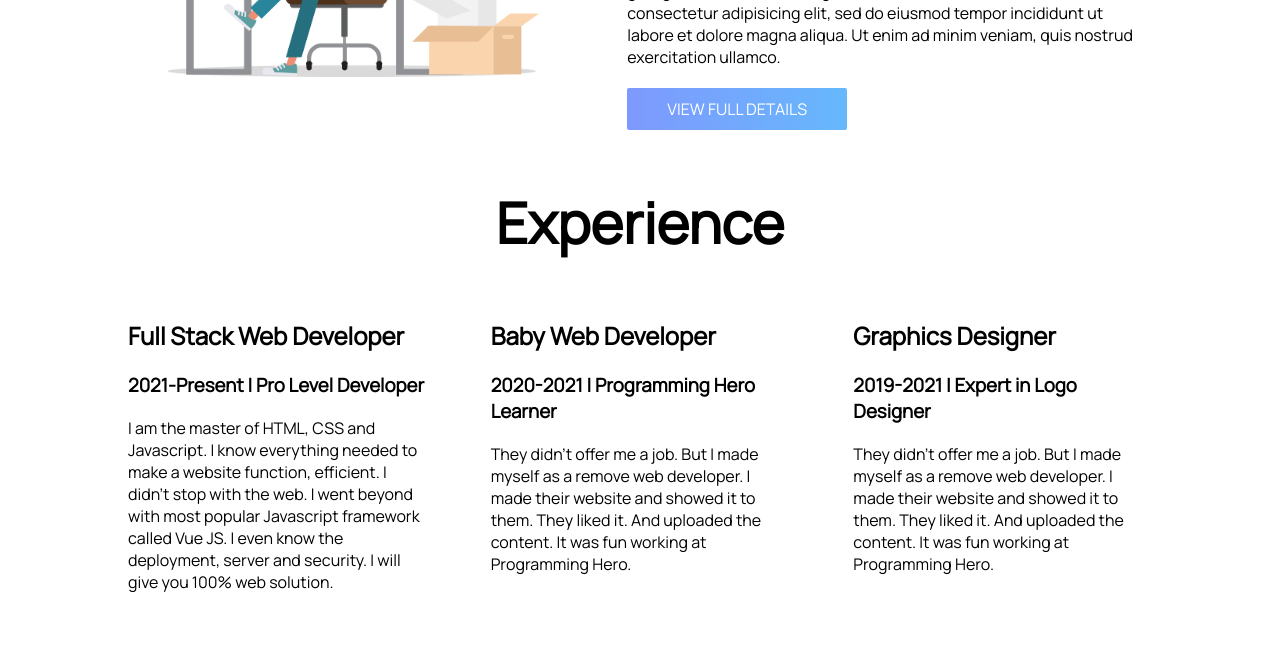
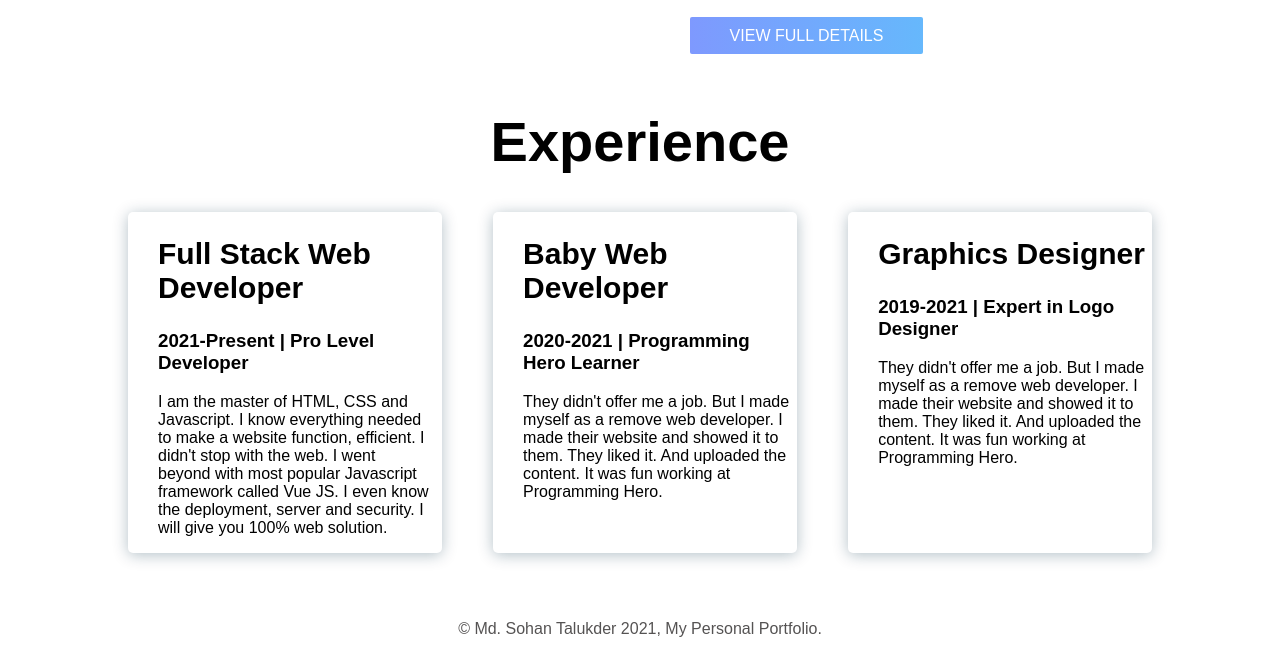
Before and after one commit to sohantalukder/simple-protfolio, a plain HTML site: page index.html in a window 1280 px wide. Shown: the part 816-1470 px from the top of the page. Before the commit the page ends 1425 px from the top, so only its background shows below. Drawn offline with Linux system fonts and the light colour scheme.

Commit message:
all data import

```diff
--- a/index.html
+++ b/index.html
@@ -6,12 +6,9 @@
     <meta name="viewport" content="width=device-width, initial-scale=1.0" />
     <title>Sohan Talukder Portfolio</title>
     <link rel="shortcut icon" href="./Image/favicon.png" type="image/x-icon" />
-    <link rel="preconnect" href="https://fonts.googleapis.com" />
-    <link rel="preconnect" href="https://fonts.gstatic.com" crossorigin />
-    <link
-      href="https://fonts.googleapis.com/css2?family=Manrope&display=swap"
-      rel="stylesheet"
-    />
+    <link rel="preconnect" href="https://fonts.googleapis.com">
+<link rel="preconnect" href="https://fonts.gstatic.com" crossorigin>
+<link href="https://fonts.googleapis.com/css2?family=Roboto&display=swap" rel="stylesheet">
     <link rel="stylesheet" href="style.css" />
   </head>
   <body>
@@ -19,7 +16,7 @@
       <div class="half-width text">
         <p class="color">THIS IS ME</p>
         <h1>Md. Sohan Talukder</h1>
-        <p class="color ptext">
+        <p class="ptext">
           You will begin to realise why this exercise is called the Dickens
           Pattern with reference to the ghost showing Scrooge some different
           futures.
@@ -28,7 +25,7 @@
           >HIRE ME</a
         >
         </div>
-        <div class="half-width">
+        <div class="half-width" id="imgtag">
           <img src="./Image/my-image.png" alt="Sohan Talukder Image" />
         </div>
       </div>
@@ -36,7 +33,7 @@
     <section class="about-me">
         <div class="half-width2"><img src="./Image/secondoimage.png" alt="Computer Table"></div>
            <div class="half-width1">
-            <p>ABOUT ME</p>
+            <p class="color">ABOUT ME</p>
             <h1>PERSONAL DETAILS</h1>
             <P class="ptext">Here, I focus on a range of items and features that we use in life without giving them a second thought. such as Coca Cola. Dolor sit amet, consectetur adipisicing elit, sed do eiusmod tempor incididunt ut labore et dolore magna aliqua. Ut enim ad minim veniam, quis nostrud exercitation ullamco.</P>
             <a class="link-button" target="_blank" href="https://www.behance.net/sohantalukder">VIEW FULL DETAILS</a>
@@ -66,6 +63,8 @@
     </div>
 
 </section>
-
+<footer>
+  <p>© Md. Sohan Talukder 2021, My Personal Portfolio.</p>
+</footer>
   </body>
 </html>
--- a/style.css
+++ b/style.css
@@ -11,10 +11,13 @@ h1 {
 
 .color {
   color: #14213d;
+  font-weight: 800;
 }
 
 section {
   display: flex;
+  margin-left: 10%;
+  margin-right: 10%;
 }
 
 .half-width {
@@ -24,12 +27,14 @@ section {
 
 .half-width img {
   width: 60%;
-  padding-left: 15%;
-  padding-right: 10%;
+  padding-left: 40%;
+}
+#imgtag {
+  display: flex;
 }
 
 .text {
-  padding: 10%;
+  padding-top: 12%;
 }
 
 .link-button {
@@ -40,6 +45,10 @@ section {
   color: white;
   font-weight: 00;
   border-radius: 2px;
+  transition: 00.5s all;
+}
+.link-button:hover {
+  background-image: linear-gradient(to right, #08aeea, #80d0c7);
 }
 
 .ptext {
@@ -48,14 +57,12 @@ section {
 
 .half-width2 img {
   width: 80%;
-  padding-left: 17%;
 }
 
 .about-me {
   margin-top: 5%;
 }
 .half-width1 {
-  padding-right: 10%;
   padding-top: 5%;
   padding-left: 5%;
 }
@@ -65,21 +72,55 @@ section {
   padding-top: 5%;
 }
 .half-width3 {
-  width: 80%;
-  padding-left: 10%;
-  padding-right: 5%;
+  width: 33.33%;
+  margin-bottom: 5%;
+  margin-right: 5%;
+  padding-left: 30px;
+  padding-right: 10px;
+  box-shadow: 0px 2px 15px rgba(2, 48, 71, 0.3);
+  border-radius: 5px;
+  transition: 0.2s all;
+}
+
+.half-width5:hover {
+  box-shadow: 0px 2px 15px rgba(0, 150, 199, 0.5);
+  border-left: 7px solid #fd8264;
+}
+.half-width4:hover {
+  box-shadow: 0px 2px 15px rgba(0, 150, 199, 0.5);
+  border-left: 7px solid #fd8264;
+}
+.half-width3:hover {
+  box-shadow: 0px 2px 15px rgba(0, 150, 199, 0.5);
+  border-left: 7px solid #fd8264;
 }
 .half-width4 {
-  width: 80%;
-
-  padding-right: 5%;
+  width: 33.33%;
+  margin-bottom: 5%;
+  margin-right: 5%;
+  padding-left: 30px;
+  box-shadow: 0px 2px 15px rgba(2, 48, 71, 0.3);
+  border-radius: 5px;
+  transition: 0.2s all;
 }
 
 .half-width5 {
-  width: 80%;
-
-  padding-right: 10%;
+  width: 33.33%;
+  margin-bottom: 5%;
+  padding-left: 30px;
+  box-shadow: 0px 2px 15px rgba(2, 48, 71, 0.3);
+  border-radius: 5px;
+  transition: 0.2s all;
 }
 .experience {
   padding-top: 3%;
 }
+h2 {
+  font-size: 30px;
+}
+
+footer {
+  text-align: center;
+  font-weight: 500;
+  color: #555353;
+}
```
